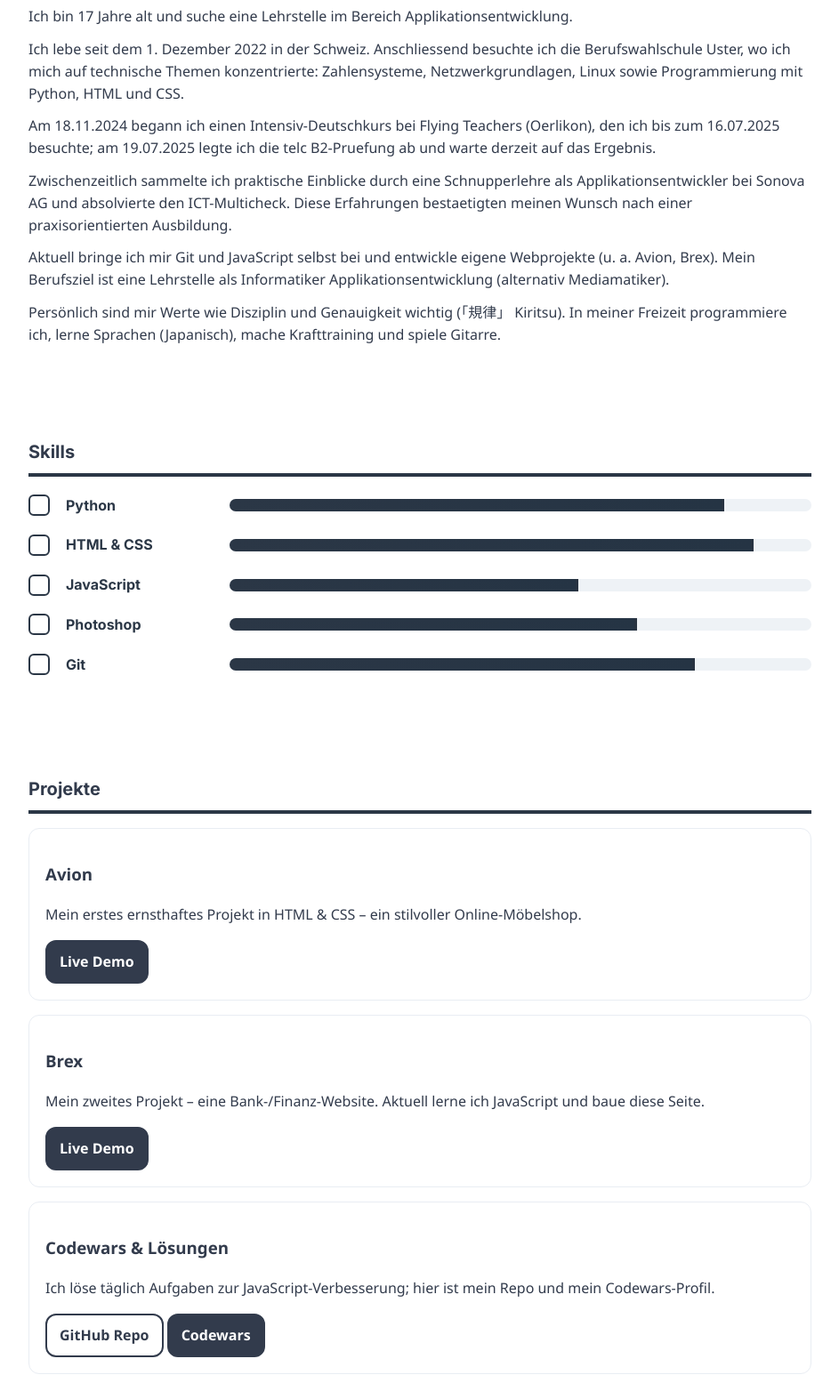
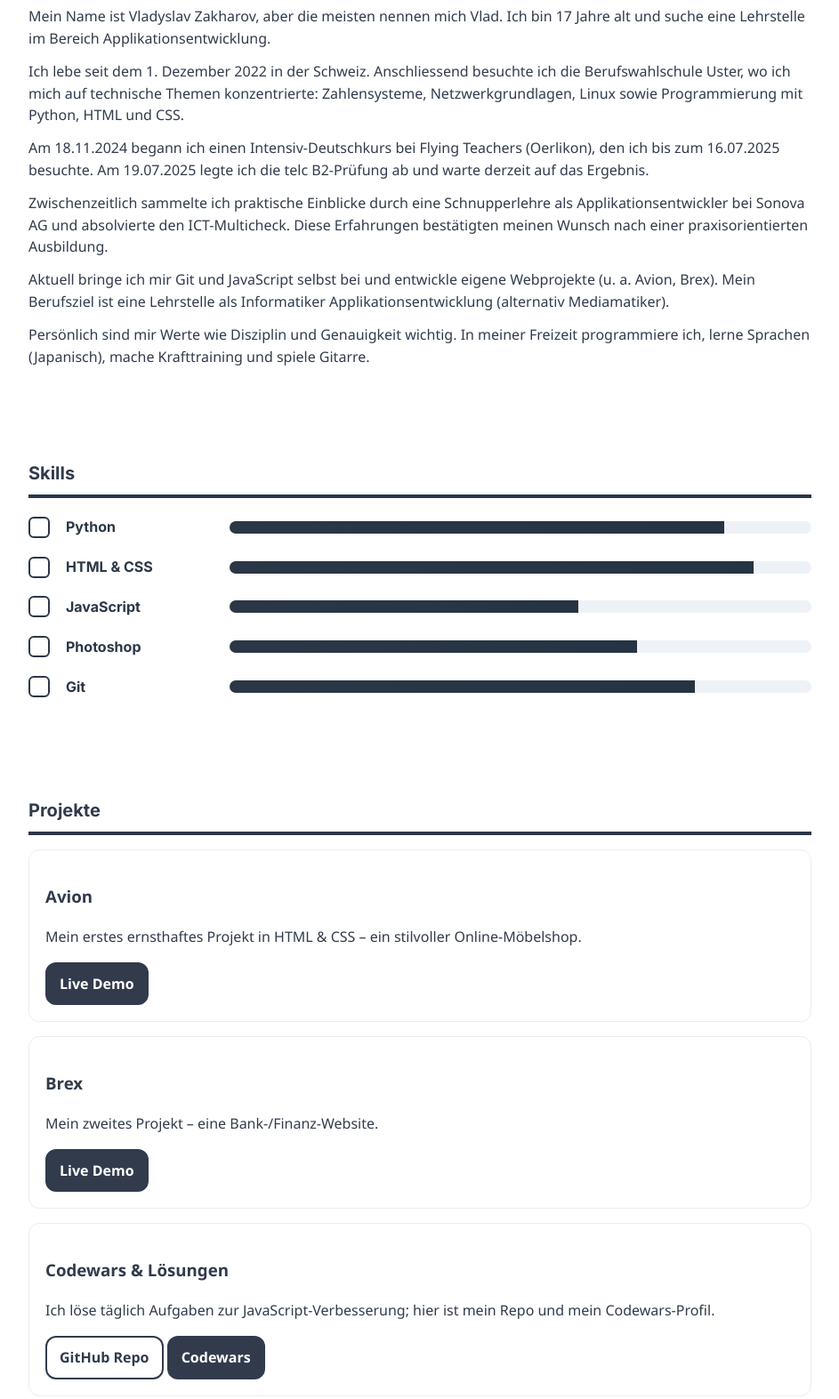
Before and after one commit to NellleT/dev-portfolio, a plain HTML site: page index.html in a window 1280 px wide. Shown: the part 660-2233 px from the top of the page at 89% size, without its empty margins (168-1111 px from the left). Drawn offline with Linux system fonts and the light colour scheme.

Commit message:
minor changes: added some favorite things, edited text about myself, fixed anchor links animations

```diff
--- a/index.html
+++ b/index.html
@@ -48,11 +48,12 @@
 <section id="about" class="reveal">
   <h2 data-de="Über mich" data-en="About me">Über mich</h2>
 
-  <p class="intro"
-     data-de="Ich bin 17 Jahre alt und suche eine Lehrstelle im Bereich Applikationsentwicklung."
-     data-en="I'm 17 years old and looking for an apprenticeship in application development.">
-    Ich bin 17 Jahre alt und suche eine Lehrstelle im Bereich Applikationsentwicklung.
-  </p>
+<p class="intro"
+   data-de="Mein Name ist Vladyslav Zakharov, aber die meisten nennen mich Vlad. Ich bin 17 Jahre alt und suche eine Lehrstelle im Bereich Applikationsentwicklung."
+   data-en="My name is Vladyslav Zakharov, but most people call me Vlad. I am 17 years old and looking for an apprenticeship in application development.">
+  Mein Name ist Vladyslav Zakharov, aber die meisten nennen mich Vlad. Ich bin 17 Jahre alt und suche eine Lehrstelle im Bereich Applikationsentwicklung.
+</p>
+
 
   <p
     data-de="Ich lebe seit dem 1. Dezember 2022 in der Schweiz. Anschliessend besuchte ich die Berufswahlschule Uster, wo ich mich auf technische Themen konzentrierte: Zahlensysteme, Netzwerkgrundlagen, Linux sowie Programmierung mit Python, HTML und CSS."
@@ -61,15 +62,15 @@
   </p>
 
   <p
-    data-de="Am 18.11.2024 begann ich einen Intensiv-Deutschkurs bei Flying Teachers (Oerlikon), den ich bis zum 16.07.2025 besuchte; am 19.07.2025 legte ich die telc B2-Pruefung ab und warte derzeit auf das Ergebnis."
-    data-en="On November 18, 2024 I started an intensive German course at Flying Teachers (Oerlikon) which I attended until July 16, 2025; I took the telc B2 exam on July 19, 2025 and am currently awaiting the result.">
-    Am 18.11.2024 begann ich einen Intensiv-Deutschkurs bei Flying Teachers (Oerlikon), den ich bis zum 16.07.2025 besuchte; am 19.07.2025 legte ich die telc B2-Pruefung ab und warte derzeit auf das Ergebnis.
+    data-de="Am 18.11.2024 begann ich einen Intensiv-Deutschkurs bei Flying Teachers (Oerlikon), den ich bis zum 16.07.2025 besuchte. Am 19.07.2025 legte ich die telc B2-Prüfung ab und warte derzeit auf das Ergebnis."
+    data-en="On November 18, 2024 I started an intensive German course at Flying Teachers (Oerlikon) which I attended until July 16, 2025. I took the telc B2 exam on July 19, 2025 and am currently awaiting the result.">
+    Am 18.11.2024 begann ich einen Intensiv-Deutschkurs bei Flying Teachers (Oerlikon), den ich bis zum 16.07.2025 besuchte. Am 19.07.2025 legte ich die telc B2-Prüfung ab und warte derzeit auf das Ergebnis.
   </p>
 
   <p
-    data-de="Zwischenzeitlich sammelte ich praktische Einblicke durch eine Schnupperlehre als Applikationsentwickler bei Sonova AG und absolvierte den ICT-Multicheck. Diese Erfahrungen bestaetigten meinen Wunsch nach einer praxisorientierten Ausbildung."
+    data-de="Zwischenzeitlich sammelte ich praktische Einblicke durch eine Schnupperlehre als Applikationsentwickler bei Sonova AG und absolvierte den ICT-Multicheck. Diese Erfahrungen bestätigten meinen Wunsch nach einer praxisorientierten Ausbildung."
     data-en="In parallel I gained hands-on experience during a trial apprenticeship as an application developer at Sonova AG and completed the ICT Multicheck. These experiences strengthened my decision to pursue a practical apprenticeship.">
-    Zwischenzeitlich sammelte ich praktische Einblicke durch eine Schnupperlehre als Applikationsentwickler bei Sonova AG und absolvierte den ICT-Multicheck. Diese Erfahrungen bestaetigten meinen Wunsch nach einer praxisorientierten Ausbildung.
+    Zwischenzeitlich sammelte ich praktische Einblicke durch eine Schnupperlehre als Applikationsentwickler bei Sonova AG und absolvierte den ICT-Multicheck. Diese Erfahrungen bestätigten meinen Wunsch nach einer praxisorientierten Ausbildung.
   </p>
 
   <p
@@ -79,9 +80,9 @@
   </p>
 
   <p
-    data-de="Persönlich sind mir Werte wie Disziplin und Genauigkeit wichtig (「規律」 Kiritsu). In meiner Freizeit programmiere ich, lerne Sprachen (Japanisch), mache Krafttraining und spiele Gitarre."
-    data-en="I value discipline and precision (「規律」 Kiritsu). In my free time I enjoy programming, learning languages (Japanese), strength training and playing the guitar.">
-    Persönlich sind mir Werte wie Disziplin und Genauigkeit wichtig (「規律」 Kiritsu). In meiner Freizeit programmiere ich, lerne Sprachen (Japanisch), mache Krafttraining und spiele Gitarre.
+    data-de="Persönlich sind mir Werte wie Disziplin und Genauigkeit wichtig. In meiner Freizeit programmiere ich, lerne Sprachen (Japanisch), mache Krafttraining und spiele Gitarre."
+    data-en="I value discipline and precision. In my free time I enjoy programming, learning languages (Japanese), strength training and playing the guitar.">
+    Persönlich sind mir Werte wie Disziplin und Genauigkeit wichtig. In meiner Freizeit programmiere ich, lerne Sprachen (Japanisch), mache Krafttraining und spiele Gitarre.
   </p>
 </section>
 
@@ -137,8 +138,8 @@
 
     <div class="project">
       <h3>Brex</h3>
-      <p data-de="Mein zweites Projekt – eine Bank-/Finanz-Website. Aktuell lerne ich JavaScript und baue diese Seite." data-en="My second project – a banking/finance site. I am currently learning JavaScript and building this page.">
-        Mein zweites Projekt – eine Bank-/Finanz-Website. Aktuell lerne ich JavaScript und baue diese Seite.
+      <p data-de="Mein zweites Projekt – eine Bank-/Finanz-Website." data-en="My second project – a banking/finance site.">
+        Mein zweites Projekt – eine Bank-/Finanz-Website.
       </p>
       <a class="btn cv-blue" href="https://nelllet.github.io/Brex/" target="_blank" rel="noopener">Live Demo</a>
     </div>
@@ -160,6 +161,8 @@
     <ul>
       <li data-de="🎬 Film: Inception" data-en="🎬 Movie: Inception">🎬 Film: Inception</li>
       <li data-de="📺 Serie: True Detective" data-en="📺 Series: True Detective">📺 Serie: True Detective</li>
+      <li data-de="🎮 Spiel: The Last of Us (Teil 1 & 2)" data-en="🎮 Game: The Last of Us (Part 1 & 2)">🎮 Spiel: The Last of Us (Teil 1 & 2)</li>
+      <li data-de="🎸 Band: Deftones" data-en="🎸 Band: Deftones">🎸 Band: Deftones</li>
       <li data-de="🐱 Tier: Katze" data-en="🐱 Animal: Cat">🐱 Tier: Katze</li>
       <li data-de="🍕 Essen: Pizza" data-en="🍕 Food: Pizza">🍕 Essen: Pizza</li>
       <li data-de="🎨 Farbe: Grün" data-en="🎨 Color: Green">🎨 Farbe: Grün</li>
--- a/scripts/script.js
+++ b/scripts/script.js
@@ -133,14 +133,21 @@ function setupAnchorScrolling() {
   document.querySelectorAll('a[href^="#"]').forEach(a => {
     a.addEventListener('click', function (e) {
       const href = this.getAttribute('href');
-      if (!href || href.length === 0 || href === '#') return;
+      if (!href || href === '#') return;
+
       const target = document.querySelector(href);
       if (!target) return;
+
       e.preventDefault();
+
       const header = document.querySelector('.top-header');
       const headerHeight = header ? header.offsetHeight : 0;
-      const targetY = Math.max(0, target.getBoundingClientRect().top + window.pageYOffset - headerHeight - 10);
-      smoothScrollTo(targetY, 800);
+      const targetY = target.getBoundingClientRect().top + window.pageYOffset - headerHeight - 10;
+
+      window.scrollTo({
+        top: targetY,
+        behavior: 'smooth'
+      });
     });
   });
 }
```
